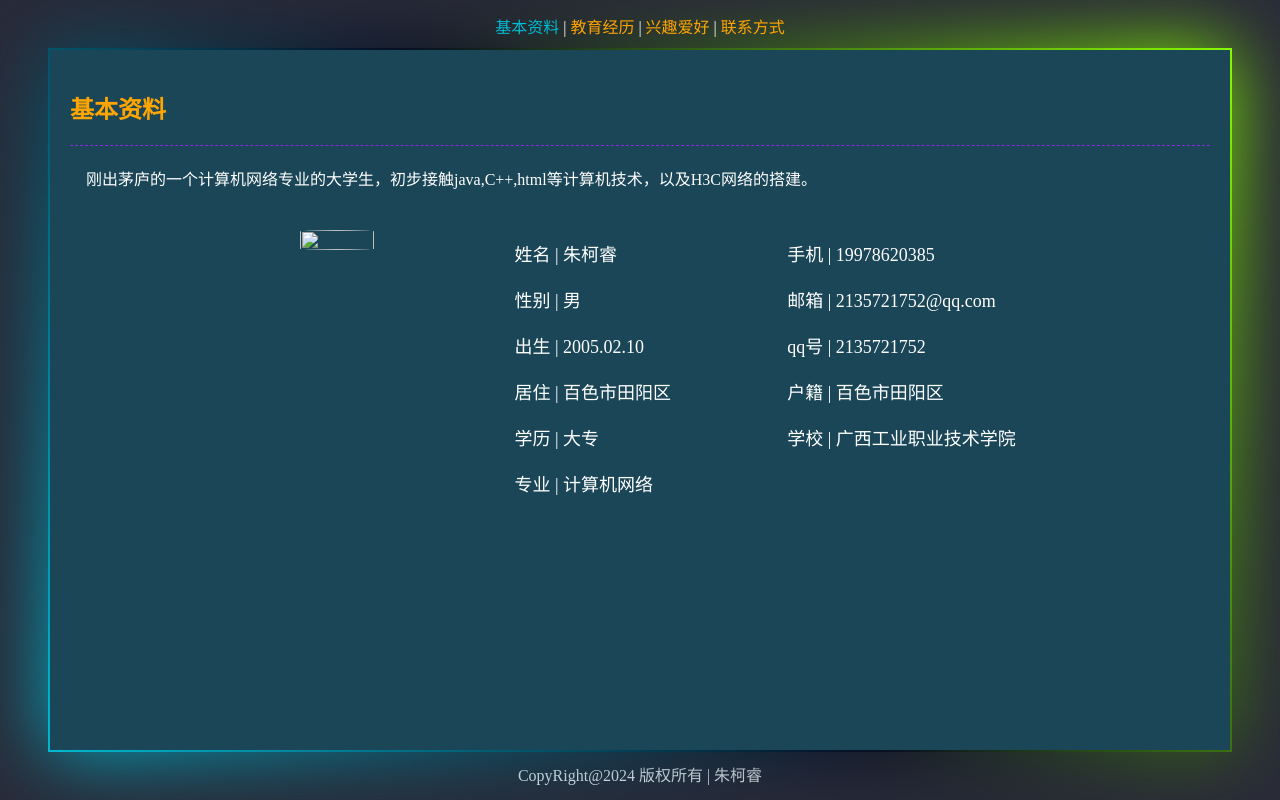
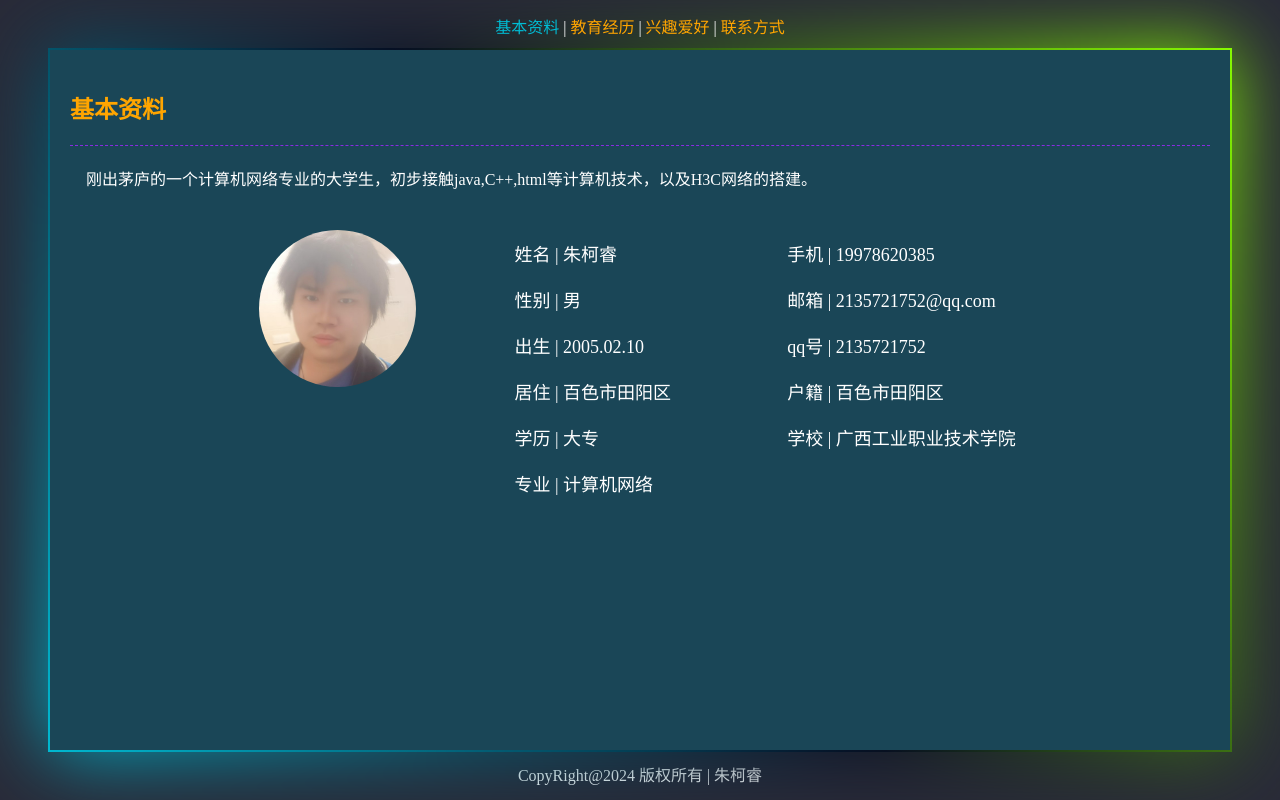
Before and after one commit to bailu-sys/bailu-new, a plain HTML site: page index.html in a window 1280 px wide. Drawn offline with Linux system fonts and the light colour scheme.

Commit message:
Update index.html

```diff
--- a/index.html
+++ b/index.html
@@ -30,7 +30,7 @@
 						</div>
 						<div style="display:flex;width: calc(100% - 260px); padding: 40px 100px; justify-content: center; align-items: flex-start; align-content: center;">
 							<div style="width:38%; text-align: center;">
-								<img src="img/imgg.png" style="width:47%;height: 47%; border-radius: 50%;" />
+								<img src="imgg.png" style="width:47%;height: 47%; border-radius: 50%;" />
 							</div>
 							<div style="width:31%;  text-align: left;">
 								<div class="myselfDiv">
```
